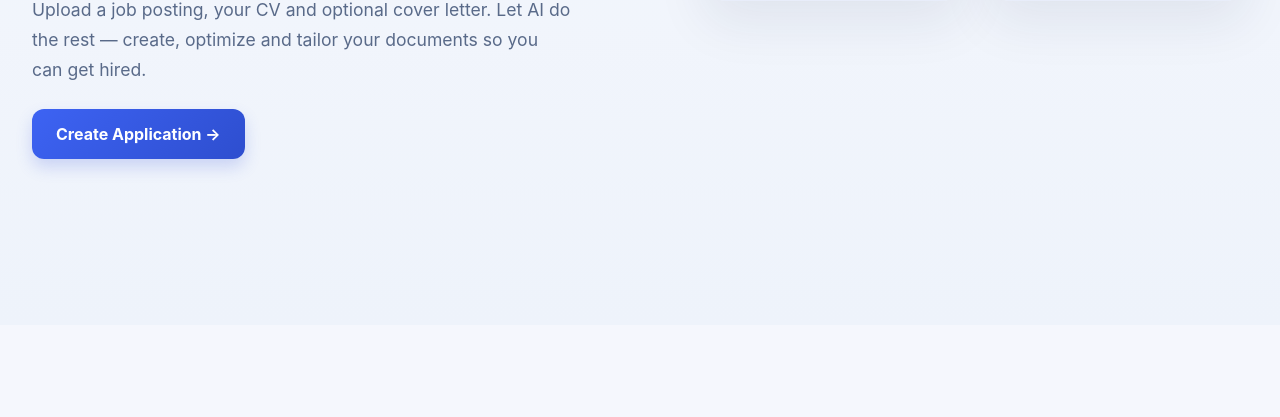
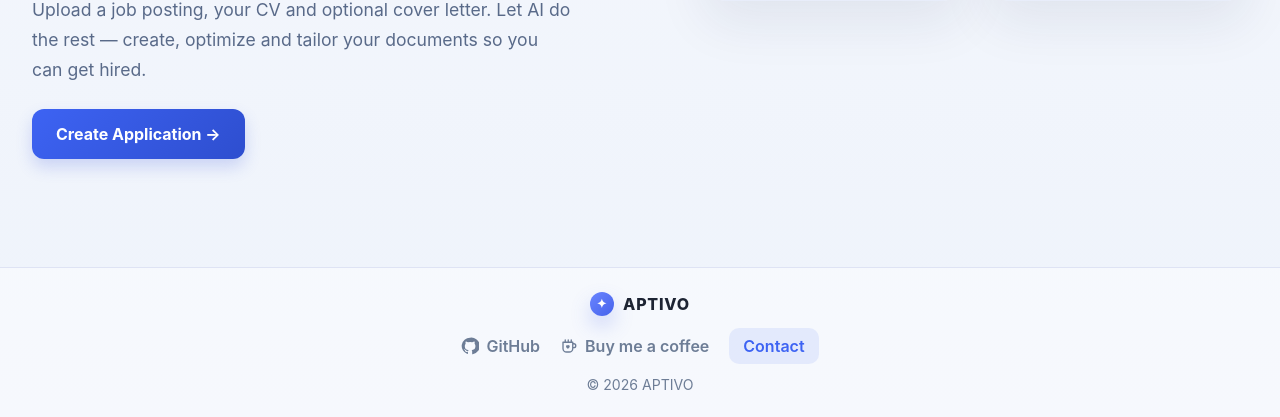
Before and after one commit to SipheDilima247/Aptivo, a Flask app: page / in a window 1280 px wide. Shown: the part 475-892 px from the top of the page. Before the commit the page ends 650 px from the top, so only its background shows below. Run offline with Flask 3, Linux system fonts and the light colour scheme.

Commit message:
Footer insert

```diff
--- a/static/style.css
+++ b/static/style.css
@@ -606,6 +606,76 @@ body {
   background: var(--primary);
 }
 
+.site-footer {
+  border-top: 1px solid rgba(127, 141, 206, 0.2);
+  padding: 24px;
+  background: rgba(255, 255, 255, 0.42);
+}
+
+.site-footer-content {
+  max-width: 1180px;
+  margin: 0 auto;
+  display: flex;
+  flex-direction: column;
+  align-items: center;
+  gap: 12px;
+  text-align: center;
+}
+
+.site-footer-brand {
+  display: inline-flex;
+  align-items: center;
+  gap: 9px;
+  color: inherit;
+  font-weight: 800;
+  letter-spacing: 0.05em;
+}
+
+.site-footer-brand .brand-mark {
+  width: 24px;
+  height: 24px;
+  font-size: 0.76rem;
+}
+
+.site-footer-links {
+  display: flex;
+  align-items: center;
+  justify-content: center;
+  gap: 20px;
+  flex-wrap: wrap;
+  color: var(--muted);
+  font-weight: 600;
+}
+
+.site-footer-links a {
+  color: var(--muted);
+}
+
+.site-footer-links a:not(.site-footer-contact) {
+  display: inline-flex;
+  align-items: center;
+  gap: 7px;
+}
+
+.site-footer-icon {
+  width: 18px;
+  height: 18px;
+  flex: 0 0 18px;
+}
+
+.site-footer-links .site-footer-contact {
+  padding: 8px 14px;
+  border-radius: 10px;
+  background: rgba(61, 99, 243, 0.1);
+  color: var(--primary);
+}
+
+.site-footer-copyright {
+  margin: 0;
+  color: var(--muted);
+  font-size: 0.88rem;
+}
+
 .header-actions {
   display: flex;
   align-items: center;
--- /dev/null
+++ b/templates/_footer.html
@@ -0,0 +1,25 @@
+<footer class="site-footer">
+  <div class="site-footer-content">
+    <a class="site-footer-brand" href="{{ url_for('index') }}" aria-label="APTIVO home">
+      <span class="brand-mark">✦</span>
+      <span>APTIVO</span>
+    </a>
+    <nav class="site-footer-links" aria-label="Footer links">
+      <a href="https://github.com/SipheDilima247" target="_blank" rel="noopener noreferrer">
+        <svg class="site-footer-icon" viewBox="0 0 24 24" aria-hidden="true">
+          <path fill="currentColor" d="M12 .9a11.1 11.1 0 0 0-3.51 21.63c.56.1.76-.24.76-.54v-2.08c-3.1.67-3.75-1.31-3.75-1.31-.51-1.29-1.24-1.63-1.24-1.63-1.01-.69.08-.68.08-.68 1.12.08 1.71 1.15 1.71 1.15 1 .1.76 2.03 3.4 1.43.1-.73.39-1.23.7-1.51-2.48-.28-5.08-1.24-5.08-5.52 0-1.22.44-2.22 1.15-3-.12-.28-.5-1.42.11-2.96 0 0 .94-.3 3.05 1.15a10.6 10.6 0 0 1 5.55 0c2.11-1.45 3.05-1.15 3.05-1.15.61 1.54.23 2.68.11 2.96.72.78 1.15 1.78 1.15 3 0 4.29-2.6 5.23-5.09 5.51.4.35.76 1.03.76 2.08v3.07c0 .3.2.65.77.54A11.1 11.1 0 0 0 12 .9Z" />
+        </svg>
+        GitHub
+      </a>
+      <a href="https://ko-fi.com/siphedilima247" target="_blank" rel="noopener noreferrer">
+        <svg class="site-footer-icon" viewBox="0 0 24 24" aria-hidden="true">
+          <path d="M4 7h13v8.2A4.8 4.8 0 0 1 12.2 20H8.8A4.8 4.8 0 0 1 4 15.2V7Zm13 2h1.4a2.6 2.6 0 0 1 0 5.2H17M7 4v1.5M11 4v1.5M15 4v1.5" fill="none" stroke="currentColor" stroke-width="1.8" stroke-linecap="round" stroke-linejoin="round" />
+          <path d="M10.5 15.7c-.4-.3-2.5-1.7-2.5-3.4a1.5 1.5 0 0 1 2.5-1.1 1.5 1.5 0 0 1 2.5 1.1c0 1.7-2.1 3.1-2.5 3.4Z" fill="currentColor" />
+        </svg>
+        Buy me a coffee
+      </a>
+      <a class="site-footer-contact" href="mailto:SipheleleDilima@hotmail.com">Contact</a>
+    </nav>
+    <p class="site-footer-copyright">© 2026 APTIVO</p>
+  </div>
+</footer>
--- a/templates/application.html
+++ b/templates/application.html
@@ -88,5 +88,6 @@
     </div>
 
     <script src="{{ url_for('static', filename='app.js') }}"></script>
+    {% include "_footer.html" %}
   </body>
 </html>
--- a/templates/dashboard.html
+++ b/templates/dashboard.html
@@ -44,5 +44,6 @@
         {% endif %}
       </main>
     </div>
+    {% include "_footer.html" %}
   </body>
 </html>
--- a/templates/features.html
+++ b/templates/features.html
@@ -181,5 +181,6 @@
         </div>
       </main>
     </div>
+    {% include "_footer.html" %}
   </body>
 </html>
--- a/templates/how_it_works.html
+++ b/templates/how_it_works.html
@@ -149,5 +149,6 @@
         </div>
       </main>
     </div>
+    {% include "_footer.html" %}
   </body>
 </html>
--- a/templates/index.html
+++ b/templates/index.html
@@ -59,5 +59,6 @@
         </div>
       </main>
     </div>
+    {% include "_footer.html" %}
   </body>
 </html>
--- a/templates/result.html
+++ b/templates/result.html
@@ -77,5 +77,6 @@
         <a href="{{ url_for('dashboard') }}" class="primary-button">View Dashboard</a>
       </div>
     </div>
+    {% include "_footer.html" %}
   </body>
 </html>
```
